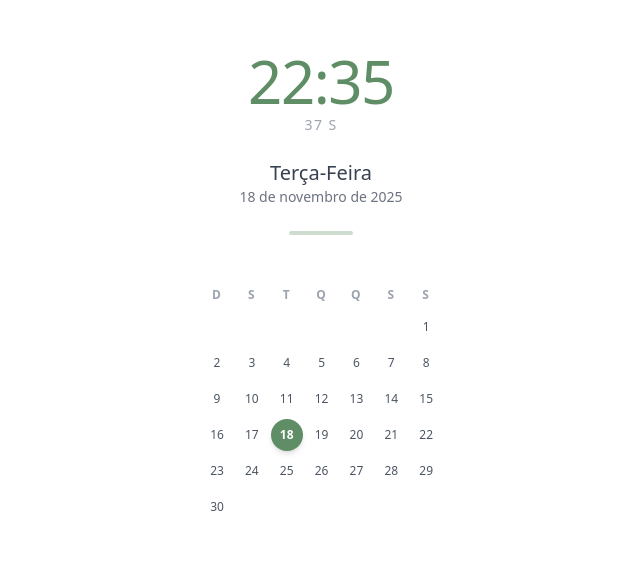
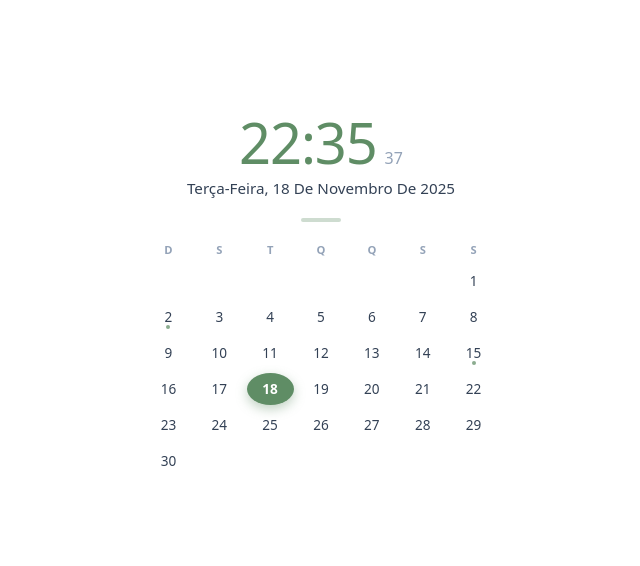
Before and after one commit to marcobertuol/calendar-v2, a plain HTML site: page index.html in a window 1280 px wide. Shown: the part 105-671 px from the top of the page, without its empty margins (319-959 px from the left). Drawn offline with nearby package versions, Linux system fonts and the light colour scheme.

Commit message:
Update index.html

```diff
--- a/index.html
+++ b/index.html
@@ -1,141 +1,321 @@
 <!DOCTYPE html>
 <html lang="pt-BR">
 <head>
-    <meta charset="UTF-8">
-    <meta name="viewport" content="width=device-width, initial-scale=1.0">
-    <title>Widget Relógio Minimalista</title>
+  <meta charset="UTF-8" />
+  <title>Relógio & Calendário Minimalista</title>
+  <meta name="viewport" content="width=device-width, initial-scale=1" />
 
-    <!-- Carregando React e Tailwind via CDN para funcionar em arquivo único -->
-    <script src="https://unpkg.com/react@18/umd/react.production.min.js" crossorigin></script>
-    <script src="https://unpkg.com/react-dom@18/umd/react-dom.production.min.js" crossorigin></script>
-    <script src="https://unpkg.com/@babel/standalone/babel.min.js"></script>
-    <script src="https://cdn.tailwindcss.com"></script>
+  <style>
+    /* Configuração de Cores baseada no seu pedido (Branco + Verde Pastel Escuro) */
+    :root {
+      --bg: #ffffff;
+      --bg-soft: #f8fafc; /* Um cinza muito sutil para contraste */
+      --accent: #5F8D65;  /* O Verde Pastel Escuro solicitado */
+      --accent-soft: #8bac8f; /* Variação mais clara */
+      --text-main: #334155;   /* Cinza escuro para texto */
+      --text-muted: #94a3b8;  /* Cinza claro para detalhes */
+      --border: #e2e8f0;
+      --shadow: 0 10px 25px -5px rgba(0, 0, 0, 0.05); /* Sombra suave */
+      --radius: 24px;
+    }
 
-    <style>
-        /* Garante que o fundo seja branco e o conteúdo centralizado */
-        body, html {
-            margin: 0;
-            padding: 0;
-            height: 100%;
-            background-color: #FFFFFF;
-            overflow: hidden; /* Evita barras de rolagem no embed */
-        }
-    </style>
+    * {
+      box-sizing: border-box;
+      margin: 0;
+      padding: 0;
+    }
+
+    body {
+      margin: 0;
+      height: 100vh;
+      display: flex;
+      align-items: center;
+      justify-content: center;
+      background: transparent;
+      font-family: system-ui, -apple-system, BlinkMacSystemFont, "Segoe UI", Roboto, sans-serif;
+    }
+
+    .widget {
+      min-width: 300px;
+      max-width: 420px;
+      width: 100%;
+      background: var(--bg);
+      border-radius: var(--radius);
+      /* box-shadow: var(--shadow); Removido para ficar mais clean no embed, adicione se quiser destaque */
+      padding: 24px;
+      display: flex;
+      flex-direction: column;
+      gap: 20px;
+    }
+
+    /* Área do Relógio */
+    .top-section {
+      display: flex;
+      flex-direction: column;
+      align-items: center;
+      text-align: center;
+      gap: 4px;
+    }
+
+    .time-wrapper {
+      display: flex;
+      align-items: baseline;
+      line-height: 1;
+    }
+
+    .time {
+      font-size: 3.5rem;
+      font-weight: 300; /* Mais fino/minimalista */
+      color: var(--accent);
+      letter-spacing: -0.02em;
+    }
+
+    .seconds {
+      font-size: 1rem;
+      margin-left: 8px;
+      color: var(--text-muted);
+      font-weight: 400;
+    }
+
+    .date-full {
+      font-size: 0.95rem;
+      color: var(--text-main);
+      font-weight: 500;
+      text-transform: capitalize;
+      margin-top: 4px;
+    }
+
+    /* Separador decorativo */
+    .divider {
+      height: 4px;
+      width: 40px;
+      background-color: var(--accent);
+      border-radius: 2px;
+      opacity: 0.3;
+      margin: 0 auto;
+    }
+
+    /* Área do Calendário */
+    .calendar-card {
+      background: var(--bg);
+      /* border: 1px solid var(--border); Se quiser borda no calendário descomente */
+      border-radius: 16px;
+      padding: 0 10px;
+      display: flex;
+      flex-direction: column;
+      gap: 12px;
+    }
+
+    .calendar-header {
+        display: none; /* Ocultando cabeçalho mês/ano pois já mostramos na data principal */
+    }
+
+    .calendar-grid-wrapper {
+        display: flex;
+        flex-direction: column;
+        gap: 4px;
+    }
+
+    .calendar-row {
+      display: grid;
+      grid-template-columns: repeat(7, 1fr);
+      gap: 4px;
+      text-align: center;
+    }
+
+    .weekday-label {
+      font-size: 0.7rem;
+      color: var(--text-muted);
+      font-weight: 600;
+      text-transform: uppercase;
+      padding-bottom: 4px;
+    }
+
+    .day-cell {
+      font-size: 0.85rem;
+      height: 32px;
+      display: flex;
+      align-items: center;
+      justify-content: center;
+      border-radius: 50%;
+      color: var(--text-main);
+      position: relative;
+      transition: background 0.2s;
+    }
+
+    .day-cell.empty {
+      pointer-events: none;
+    }
+
+    /* Dia Atual */
+    .day-cell.today {
+      background-color: var(--accent);
+      color: #ffffff;
+      font-weight: 600;
+      box-shadow: 0 4px 12px rgba(95, 141, 101, 0.4);
+    }
+
+    /* Feriados */
+    .day-cell.holiday::after {
+      content: "";
+      position: absolute;
+      bottom: 4px;
+      width: 4px;
+      height: 4px;
+      background-color: var(--accent-soft);
+      border-radius: 50%;
+    }
+
+    .day-cell.today.holiday::after {
+        background-color: white;
+    }
+
+    @media (max-width: 380px) {
+      .time { font-size: 2.8rem; }
+      .widget { padding: 16px; }
+    }
+  </style>
 </head>
 <body>
 
-    <div id="root"></div>
+  <div class="widget" id="clock-widget">
 
-    <script type="text/babel">
-        const { useState, useEffect } = React;
+    <!-- Seção Superior: Relógio e Data -->
+    <div class="top-section">
+      <div class="time-wrapper">
+        <span class="time" id="time">--:--</span>
+        <span class="seconds" id="seconds">--</span>
+      </div>
+      <div class="date-full" id="date-full">Carregando...</div>
+    </div>
 
-        const App = () => {
-            const [date, setDate] = useState(new Date());
+    <div class="divider"></div>
 
-            // Atualiza o relógio a cada segundo
-            useEffect(() => {
-                const timer = setInterval(() => {
-                    setDate(new Date());
-                }, 1000);
-                return () => clearInterval(timer);
-            }, []);
+    <!-- Seção Inferior: Calendário -->
+    <div class="calendar-card">
+      <div class="calendar-grid-wrapper">
+          <!-- Cabeçalho dos dias (D S T Q Q S S) -->
+          <div class="calendar-row" id="calendar-weekdays"></div>
+          <!-- Dias numéricos -->
+          <div class="calendar-row" id="calendar-grid"></div>
+      </div>
+    </div>
 
-            // Configuração de cores (Verde Pastel Escuro)
-            const accentColor = "#5F8D65";
+  </div>
 
-            // Helpers para o calendário
-            const daysInMonth = (year, month) => new Date(year, month + 1, 0).getDate();
-            const firstDayOfMonth = (year, month) => new Date(year, month, 1).getDay();
+  <script>
+    // Usando D S T Q Q S S para ficar igual ao seu pedido original
+    const weekdayShort = ["D", "S", "T", "Q", "Q", "S", "S"];
 
-            const year = date.getFullYear();
-            const month = date.getMonth();
-            const currentDay = date.getDate();
+    const monthNames = [
+      "janeiro", "fevereiro", "março", "abril",
+      "maio", "junho", "julho", "agosto",
+      "setembro", "outubro", "novembro", "dezembro"
+    ];
 
-            const totalDays = daysInMonth(year, month);
-            const startDay = firstDayOfMonth(year, month);
+    const holidays = [
+      { month: 0,  day: 1,  name: "Ano Novo" },
+      { month: 3,  day: 21, name: "Tiradentes" },
+      { month: 4,  day: 1,  name: "Trabalho" },
+      { month: 8,  day: 7,  name: "Independência" },
+      { month: 9,  day: 12, name: "N. Sra. Aparecida" },
+      { month: 10, day: 2,  name: "Finados" },
+      { month: 10, day: 15, name: "Proclamação Rep." },
+      { month: 11, day: 25, name: "Natal" }
+    ];
 
-            const renderCalendar = () => {
-                const blanks = Array(startDay).fill(null);
-                const days = Array.from({ length: totalDays }, (_, i) => i + 1);
-                const allCells = [...blanks, ...days];
+    const timeEl = document.getElementById("time");
+    const secondsEl = document.getElementById("seconds");
+    const dateFullEl = document.getElementById("date-full");
+    const calendarWeekdaysEl = document.getElementById("calendar-weekdays");
+    const calendarGridEl = document.getElementById("calendar-grid");
 
-                return (
-                    <div className="grid grid-cols-7 gap-1 text-center text-xs mt-2 w-full max-w-[240px]">
-                        {/* Cabeçalho dos dias da semana */}
-                        {['D', 'S', 'T', 'Q', 'Q', 'S', 'S'].map((dayLetter, index) => (
-                            <div
-                                key={`header-${index}`}
-                                className="font-semibold text-gray-400 py-1"
-                            >
-                                {dayLetter}
-                            </div>
-                        ))}
+    function pad(n) {
+      return n.toString().padStart(2, "0");
+    }
 
-                        {/* Dias do mês */}
-                        {allCells.map((dayNumber, index) => {
-                            const isToday = dayNumber === currentDay;
-                            const cellKey = `cell-${index}`;
+    function updateClock() {
+      const now = new Date();
+      const hours = pad(now.getHours());
+      const mins = pad(now.getMinutes());
+      const secs = pad(now.getSeconds());
 
-                            return (
-                                <div
-                                    key={cellKey}
-                                    className={`
-                                        h-8 w-8 flex items-center justify-center rounded-full transition-all cursor-default
-                                        ${!dayNumber ? 'invisible' : ''}
-                                        ${isToday ? 'text-white font-bold shadow-md' : 'text-gray-600 hover:bg-gray-100'}
-                                    `}
-                                    style={isToday ? { backgroundColor: accentColor } : {}}
-                                >
-                                    {dayNumber}
-                                </div>
-                            );
-                        })}
-                    </div>
-                );
-            };
+      timeEl.textContent = `${hours}:${mins}`;
+      secondsEl.textContent = secs; // Removido o 's' para ficar mais limpo
 
-            return (
-                <div className="h-screen flex items-center justify-center font-sans select-none">
-                    <div className="flex flex-col items-center p-6 w-full">
+      const weekday = now.toLocaleDateString('pt-BR', { weekday: 'long' });
+      const day = now.getDate();
+      const month = monthNames[now.getMonth()];
+      const year = now.getFullYear();
 
-                        {/* Relógio */}
-                        <div className="flex flex-col items-center mb-6">
-                            <h1
-                                className="text-6xl font-light tracking-tight tabular-nums"
-                                style={{ color: accentColor }}
-                            >
-                                {date.toLocaleTimeString('pt-BR', { hour: '2-digit', minute: '2-digit' })}
-                            </h1>
-                            <p className="text-gray-400 text-sm mt-1 font-medium tracking-widest uppercase">
-                                {date.toLocaleTimeString('pt-BR', { second: '2-digit' })} s
-                            </p>
-                        </div>
+      // Formato: Segunda-feira, 18 de novembro de 2025
+      dateFullEl.textContent = `${weekday}, ${day} de ${month} de ${year}`;
+    }
 
-                        {/* Data */}
-                        <div className="text-center mb-6">
-                            <h2 className="text-xl font-medium text-gray-700 capitalize">
-                                {date.toLocaleDateString('pt-BR', { weekday: 'long' })}
-                            </h2>
-                            <p className="text-sm text-gray-500">
-                                {date.toLocaleDateString('pt-BR', { day: 'numeric', month: 'long', year: 'numeric' })}
-                            </p>
-                        </div>
+    function buildWeekdays() {
+      calendarWeekdaysEl.innerHTML = "";
+      weekdayShort.forEach(w => {
+        const d = document.createElement("div");
+        d.className = "weekday-label";
+        d.textContent = w;
+        calendarWeekdaysEl.appendChild(d);
+      });
+    }
 
-                        {/* Divisor */}
-                        <div className="w-16 h-1 rounded-full mb-6 opacity-30" style={{ backgroundColor: accentColor }}></div>
+    function buildCalendar() {
+      const now = new Date();
+      calendarGridEl.innerHTML = "";
 
-                        {/* Calendário */}
-                        <div className="bg-white p-4 rounded-xl w-full flex justify-center">
-                           {renderCalendar()}
-                        </div>
+      const year = now.getFullYear();
+      const month = now.getMonth();
 
-                    </div>
-                </div>
-            );
-        };
+      const firstDay = new Date(year, month, 1);
+      const lastDay = new Date(year, month + 1, 0);
+      const totalDays = lastDay.getDate();
 
-        const root = ReactDOM.createRoot(document.getElementById('root'));
-        root.render(<App />);
-    </script>
+      // Ajuste para começar no Domingo (0) conforme array D S T Q Q S S
+      const firstWeekday = firstDay.getDay();
+
+      // Dias vazios antes do dia 1
+      for (let i = 0; i < firstWeekday; i++) {
+        const div = document.createElement("div");
+        div.className = "day-cell empty";
+        calendarGridEl.appendChild(div);
+      }
+
+      // Dias do mês
+      for (let d = 1; d <= totalDays; d++) {
+        const cell = document.createElement("div");
+        cell.className = "day-cell";
+        cell.textContent = d;
+
+        // Checar se é hoje
+        if (d === now.getDate()) {
+          cell.classList.add("today");
+        }
+
+        // Checar feriado
+        const holiday = holidays.find(h => h.day === d && h.month === month);
+        if (holiday) {
+          cell.classList.add("holiday");
+          cell.title = holiday.name;
+        }
+
+        calendarGridEl.appendChild(cell);
+      }
+    }
+
+    function init() {
+      buildWeekdays();
+      buildCalendar();
+      updateClock();
+      setInterval(updateClock, 1000);
+      // Atualizar calendário a cada minuto para virar o dia sem reload
+      setInterval(buildCalendar, 60000);
+    }
+
+    document.addEventListener("DOMContentLoaded", init);
+  </script>
+
 </body>
 </html>
```
